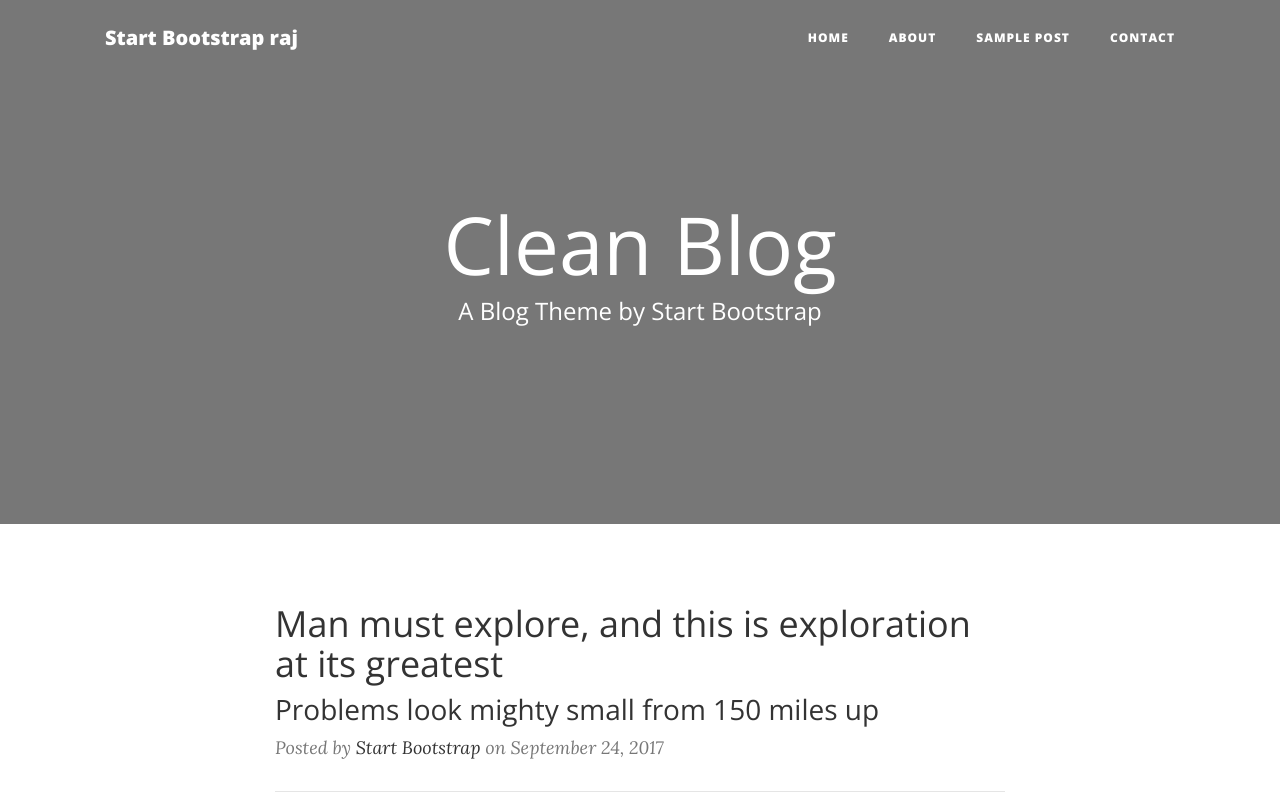
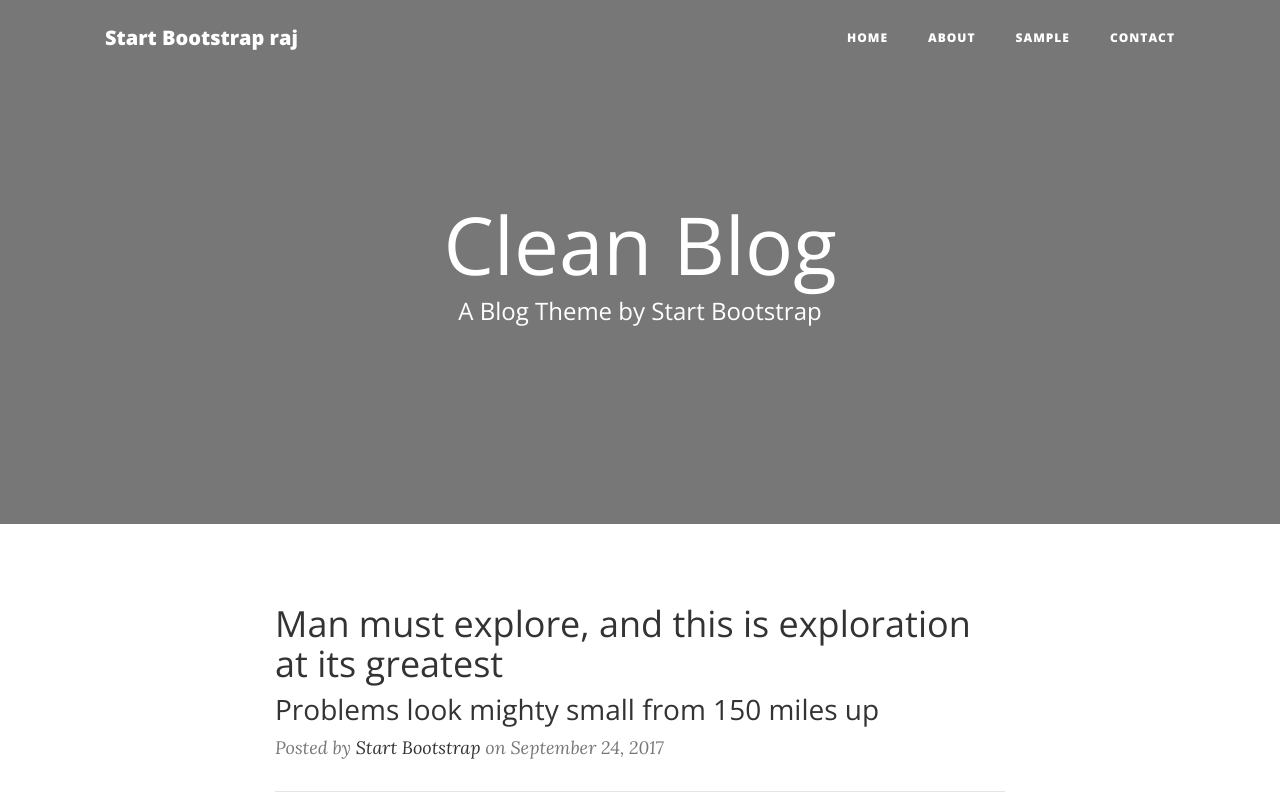
Before and after one commit to jahidulislam1153/Project-Two, a website: page index.html in a window 1280 px wide. Shown: the top 800 px of the page. Drawn offline with nearby package versions, Linux system fonts and the light colour scheme.

Commit message:
test two of two

```diff
--- a/index.html
+++ b/index.html
@@ -42,7 +42,7 @@
                         <a class="nav-link" href="about.html">About</a>
                     </li>
                     <li class="nav-item">
-              <a class="nav-link" href="post.html">Sample Post</a>
+                        <a class="nav-link" href="post.html">Sample</a>
                     </li>
                     <li class="nav-item">
                         <a class="nav-link" href="contact.html">Contact</a>
@@ -80,8 +80,7 @@
                         </h3>
                     </a>
                     <p class="post-meta">Posted by
-              <a href="#">Start Bootstrap</a>
-              on September 24, 2017</p>
+                        <a href="#">Start Bootstrap</a> on September 24, 2017</p>
                 </div>
                 <hr>
                 <div class="post-preview">
@@ -91,8 +90,7 @@
                         </h2>
                     </a>
                     <p class="post-meta">Posted by
-              <a href="#">Start Bootstrap</a>
-              on September 18, 2017</p>
+                        <a href="#">Start Bootstrap</a> on September 18, 2017</p>
                 </div>
                 <hr>
                 <div class="post-preview">
@@ -105,8 +103,7 @@
                         </h3>
                     </a>
                     <p class="post-meta">Posted by
-              <a href="#">Start Bootstrap</a>
-              on August 24, 2017</p>
+                        <a href="#">Start Bootstrap</a> on August 24, 2017</p>
                 </div>
                 <hr>
                 <div class="post-preview">
@@ -119,8 +116,7 @@
                         </h3>
                     </a>
                     <p class="post-meta">Posted by
-              <a href="#">Start Bootstrap</a>
-              on July 8, 2017</p>
+                        <a href="#">Start Bootstrap</a> on July 8, 2017</p>
                 </div>
                 <hr>
                 <!-- Pager -->
```
Lines whose indentation alone changed are shown as unchanged.
